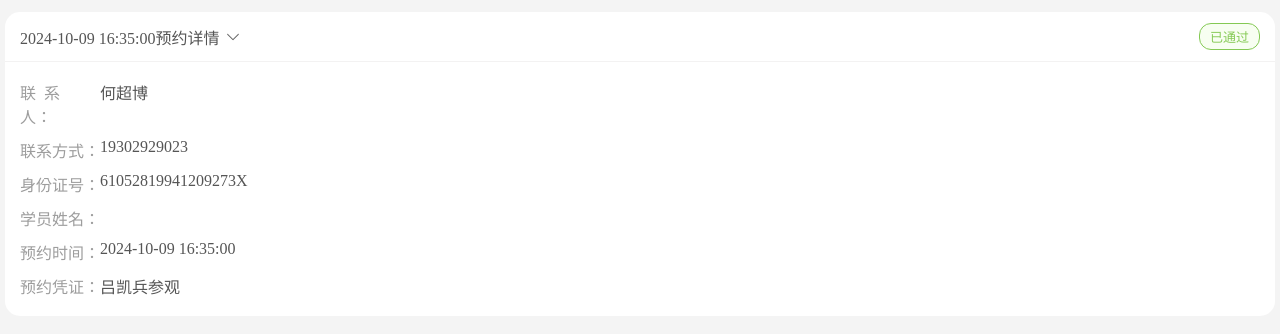
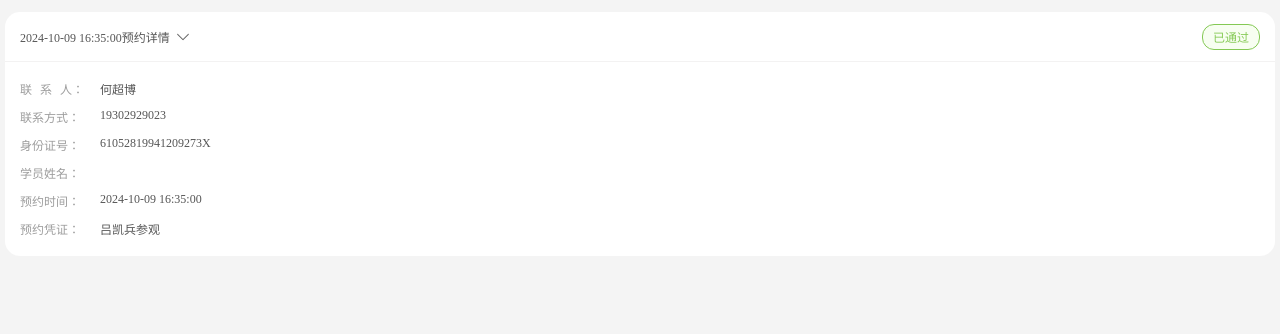
Before and after one commit to sc30mvp/shanhai.GitHub.io, a plain HTML site: page index.html in a window 1280 px wide. Drawn offline with Linux system fonts and the light colour scheme.

Commit message:
new feature;

```diff
--- a/styles.css
+++ b/styles.css
@@ -9,6 +9,7 @@ body {
     /* font-family: Arial, sans-serif;  */
     background-color: rgb(244, 244, 244);
     padding: 0 5px;
+    font-size: 12px;
 }
 
 section {
@@ -43,7 +44,7 @@ svg {
     background-color: rgb(247, 254, 241);
     padding: 3px 10px;
     border-radius: 12px;
-    font-size: 13px;
+    font-size: 12px;
 }
 
 .content {
```
